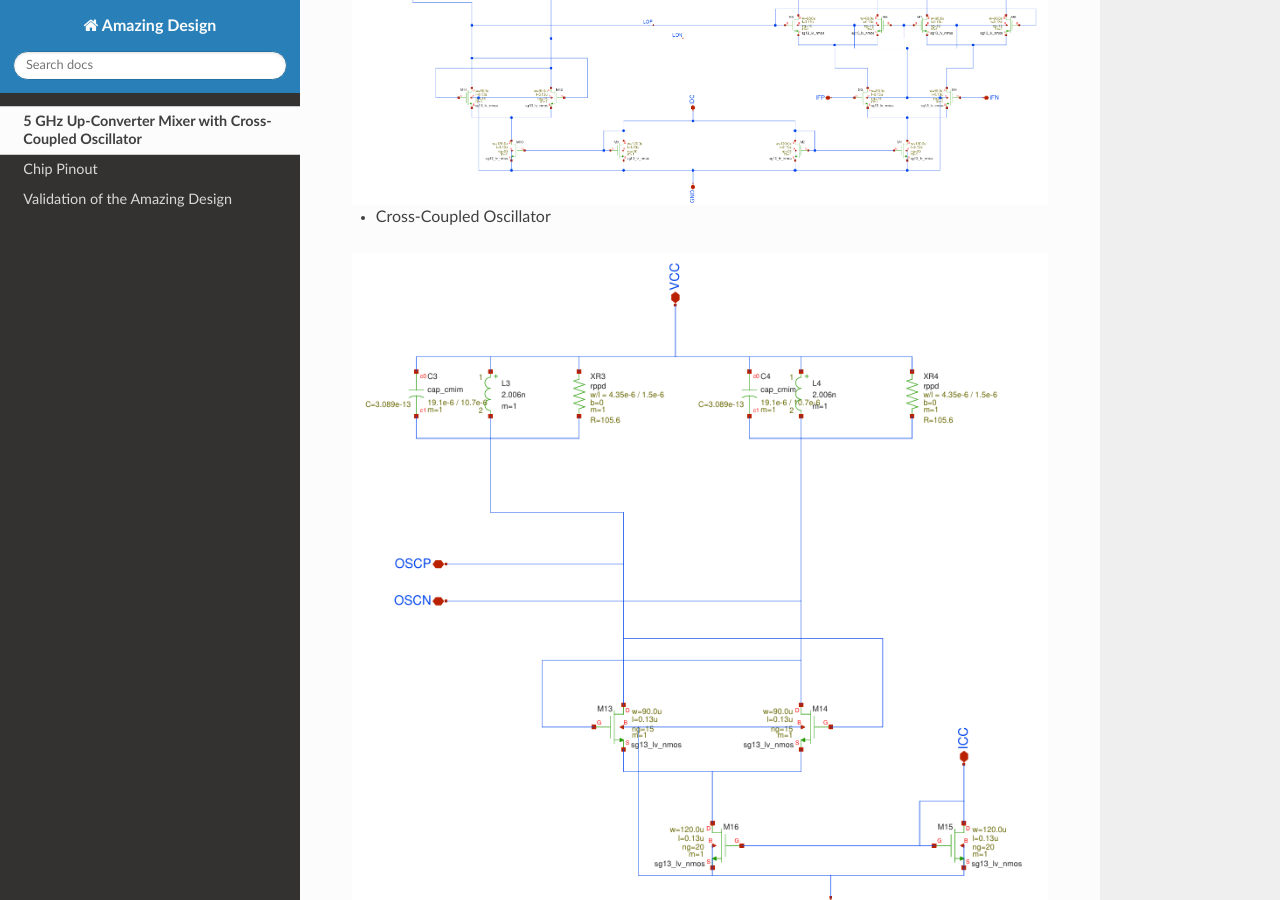
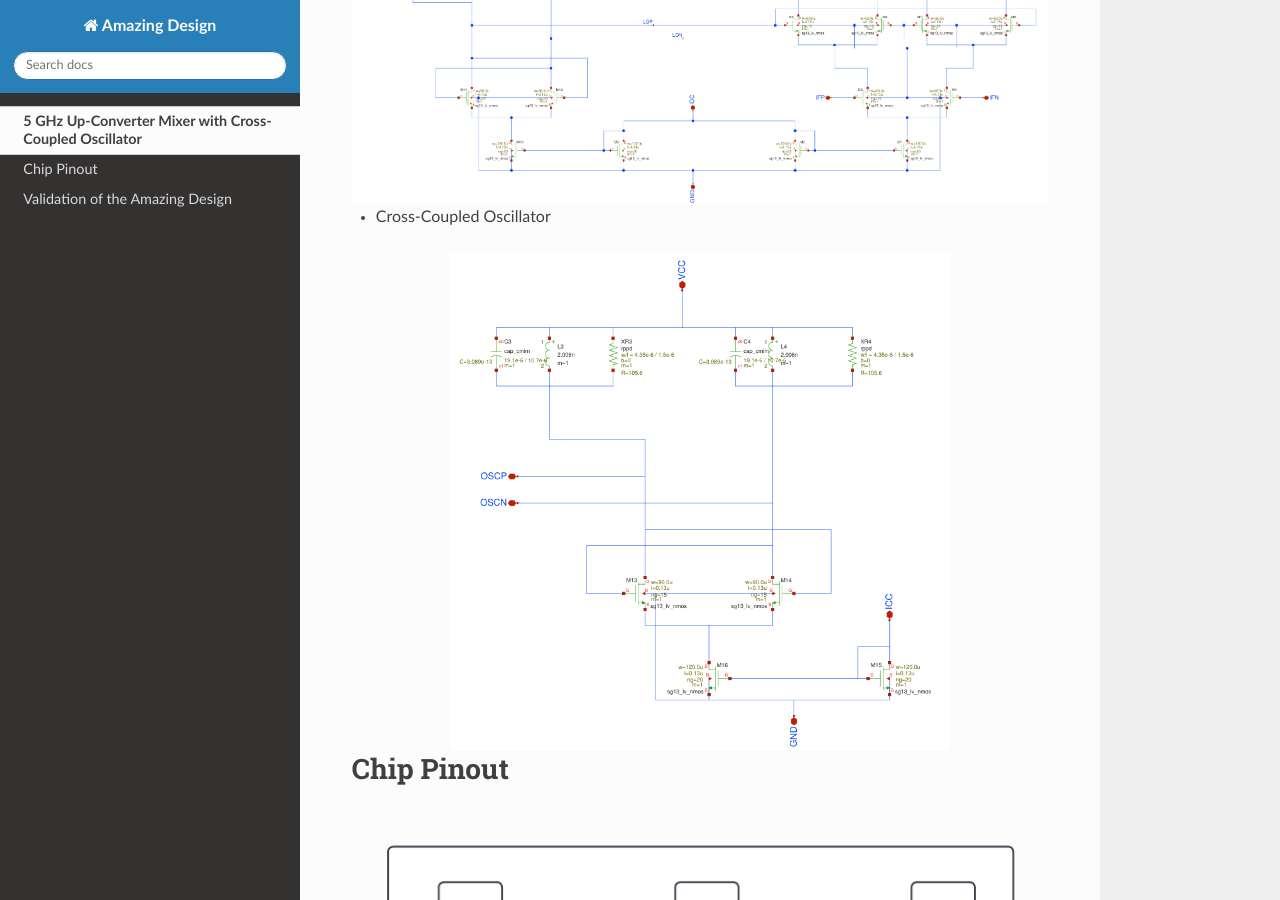
Before and after one commit to IHP-GmbH/TO_Apr2025, a Sphinx documentation site: the page built from ExampleDesign/doc/source/specification.rst, in a window 1280 px wide and 900 px high, scrolled down 553 px. Built offline with Sphinx 7.4.7 and the Read the Docs theme 3.1.0, drawn with Linux system fonts in a browser that asks for light colours; pages that are not in the unit, such as notebooks, are missing from menus.

Commit message:
Update specification.rst

```diff
--- a/ExampleDesign/doc/source/specification.rst
+++ b/ExampleDesign/doc/source/specification.rst
@@ -10,14 +10,14 @@
 .. image:: _static/schematicMIX.png
     :align: center
     :alt: Schematic Mixer Up-converter
-    :width: 800
+    :width: 1000
 
 -	Cross-Coupled Oscillator
 
 .. image:: _static/schematicOSC.png
     :align: center
     :alt: Schematic Oscilator
-    :width: 800
+    :width: 500
 
 
 Chip Pinout
```
